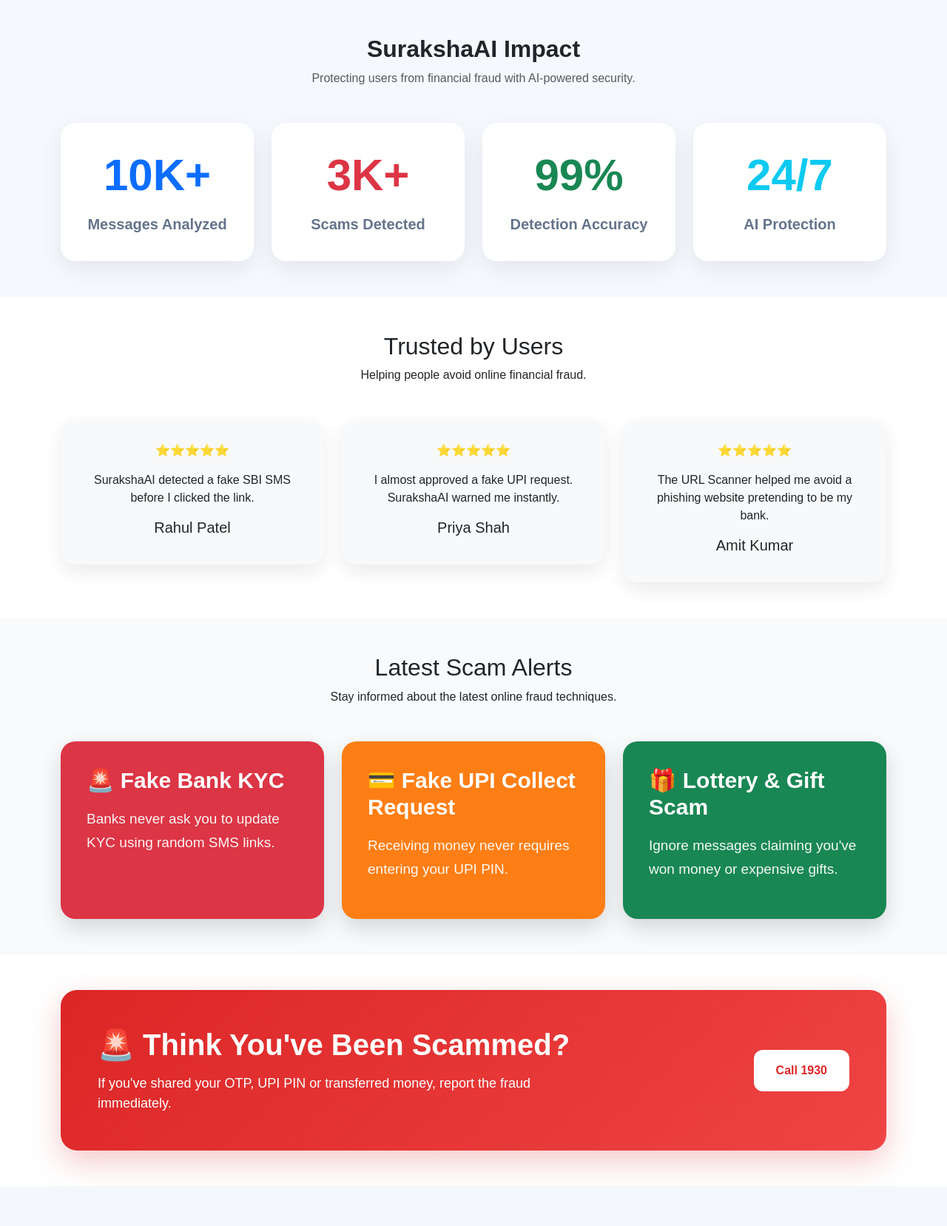
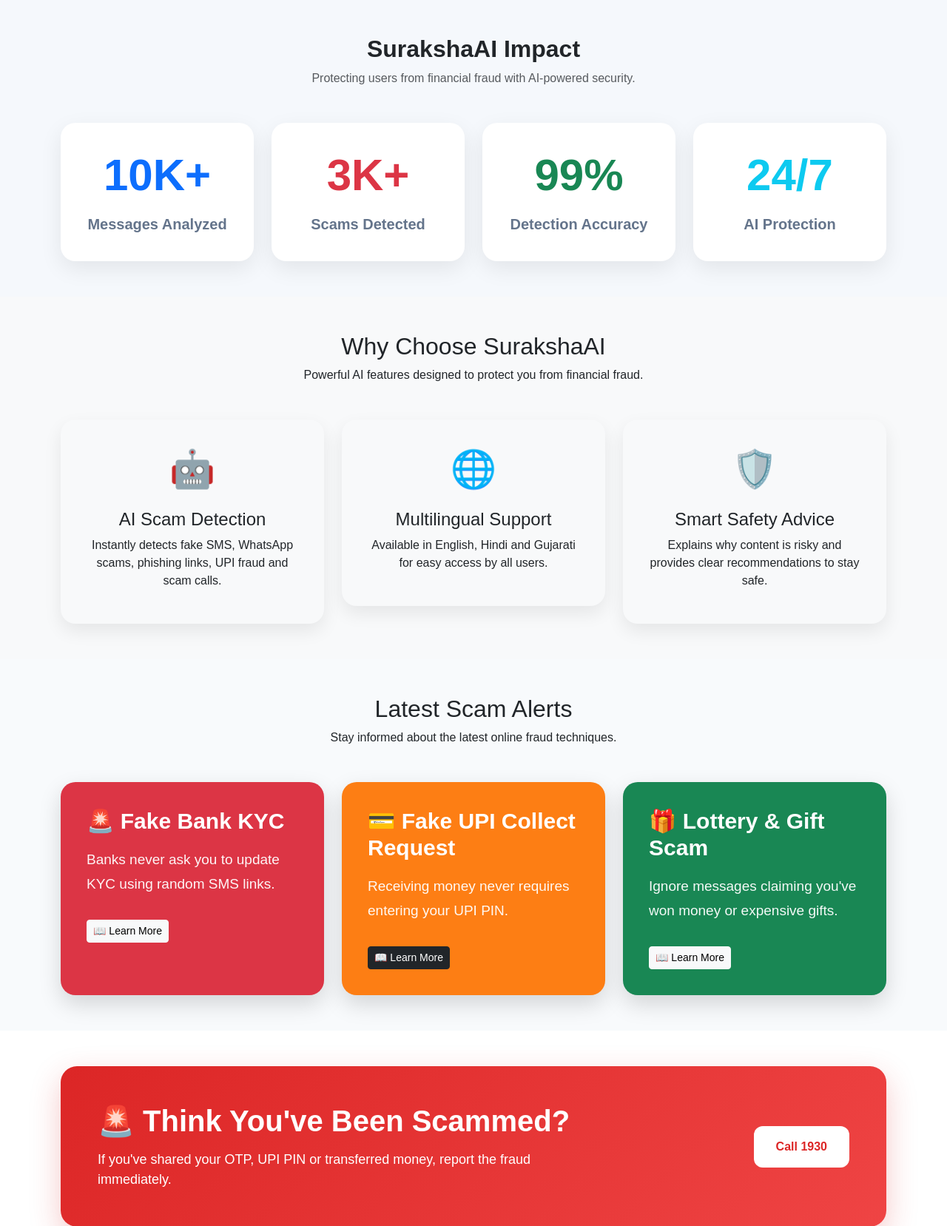
Before and after one commit to riyakhalifa1110-hub/SurakshaAI, a Flask app: page / in a window 1280 px wide. Shown: the part 2202-3859 px from the top of the page at 74% size. Run offline with Flask 3, Linux system fonts and the light colour scheme; some libraries are stand-ins or nearby versions.

Commit message:
Complete SurakshaAI hackathon project

```diff
--- a/app/static/css/style.css
+++ b/app/static/css/style.css
@@ -328,3 +328,34 @@ body{
     text-align:center;
 
 }
+
+
+/* ================= ABOUT PAGE ================= */
+
+.tech-group h5{
+    margin-top:12px;
+    margin-bottom:4px;
+    font-size:17px;
+    font-weight:700;
+    color:#0d6efd;
+}
+
+.tech-group ul{
+    padding-left:20px;
+    margin-bottom:15px;
+}
+
+.tech-group li{
+    margin-bottom:6px;
+}
+
+.feature-list{
+    list-style:none;
+    padding-left:0;
+    margin:0;
+}
+
+.feature-list li{
+    margin-bottom:10px;
+    font-size:18px;
+}
--- a/app/templates/home/index.html
+++ b/app/templates/home/index.html
@@ -327,74 +327,62 @@
 
 </section>
 
-<!-- ================= TESTIMONIALS ================= -->
+<!-- ================= WHY CHOOSE SURAKSHAAI ================= -->
 
-<section class="testimonial-section py-5">
+<section class="py-5 bg-light">
 
     <div class="container">
 
         <div class="text-center mb-5">
 
-            <h2>{{ t.trusted }}</h2>
+            <h2>{{ t.why_choose_title }}</h2>
 
-            <p>{{ t.trusted_desc }}</p>
+            <p>{{ t.why_choose_desc }}</p>
 
         </div>
 
         <div class="row g-4">
 
-            <!-- Testimonial 1 -->
-            <div class="col-lg-4">
+            <!-- Feature 1 -->
+            <div class="col-md-4">
 
-                <div class="testimonial-card">
+                <div class="testimonial-card text-center">
 
-                    <div class="mb-3">
-                        ⭐⭐⭐⭐⭐
-                    </div>
+                    <div style="font-size:50px;">🤖</div>
 
-                    <p>{{ t.get('review1') }}</p>
+                    <h4 class="mt-3">{{ t.feature1_title }}</h4>
 
-                    <h5 class="mt-3">
-                        Rahul Patel
-                    </h5>
+                    <p>{{ t.feature1_desc }}</p>
 
                 </div>
 
             </div>
 
-            <!-- Testimonial 2 -->
-            <div class="col-lg-4">
+            <!-- Feature 2 -->
+            <div class="col-md-4">
 
-                <div class="testimonial-card">
+                <div class="testimonial-card text-center">
 
-                    <div class="mb-3">
-                        ⭐⭐⭐⭐⭐
-                    </div>
+                    <div style="font-size:50px;">🌐</div>
 
-                    <p>{{ t.review2 }}</p>
+                    <h4 class="mt-3">{{ t.feature2_title }}</h4>
 
-                    <h5 class="mt-3">
-                        Priya Shah
-                    </h5>
+                    <p>{{ t.feature2_desc }}</p>
 
                 </div>
 
             </div>
 
-            <!-- Testimonial 3 -->
-            <div class="col-lg-4">
+            <!-- Feature 3 -->
+            <div class="col-md-4">
 
-                <div class="testimonial-card">
+                <div class="testimonial-card text-center">
 
-                    <div class="mb-3">
-                        ⭐⭐⭐⭐⭐
-                    </div>
+                    <div style="font-size:50px;">🛡️</div>
 
-                    <p>{{ t.review3 }}</p>
+                    <h4 class="mt-3">{{ t.feature3_title }}</h4>
 
-                    <h5 class="mt-3">
-                        Amit Kumar
-                    </h5>
+                    <p>{{ t.feature3_desc }}</p>
 
                 </div>
 
@@ -405,6 +393,8 @@
     </div>
 
 </section>
+
+
 <!-- ================= LATEST SCAM ALERTS ================= -->
 
 <section class="scam-alerts py-5">
@@ -430,6 +420,11 @@
 
                     <p>{{ t.fake_kyc_desc }}</p>
 
+                    <a href="{{ url_for('learn.learn_page') }}"
+                       class="btn btn-light btn-sm mt-3">
+                        📖 {{ t.learn_more }}
+                    </a>
+
                 </div>
 
             </div>
@@ -443,6 +438,11 @@
 
                     <p>{{ t.fake_upi_desc }}</p>
 
+                    <a href="{{ url_for('learn.learn_page') }}"
+                       class="btn btn-dark btn-sm mt-3">
+                        📖 {{ t.learn_more }}
+                    </a>
+
                 </div>
 
             </div>
@@ -455,6 +455,11 @@
                     <h4>{{ t.lottery_title }}</h4>
 
                     <p>{{ t.lottery_desc }}</p>
+
+                    <a href="{{ url_for('learn.learn_page') }}"
+                       class="btn btn-light btn-sm mt-3">
+                        📖 {{ t.learn_more }}
+                    </a>
 
                 </div>
 
--- a/app/translations/en.json
+++ b/app/translations/en.json
@@ -287,7 +287,23 @@
 
 "challenge_description": "SurakshaAI helps first-time digital banking users, senior citizens and rural communities detect fake SMS, WhatsApp scams, fraudulent UPI requests, phishing websites and scam calls using Artificial Intelligence.",
 
-"hero_badge": "AI Financial Safety Assistant"
+"hero_badge": "AI Financial Safety Assistant",
+
+
+"why_choose_title": "Why Choose SurakshaAI",
+"why_choose_desc": "Powerful AI features designed to protect you from financial fraud.",
+
+"feature1_title": "AI Scam Detection",
+"feature1_desc": "Instantly detects fake SMS, WhatsApp scams, phishing links, UPI fraud and scam calls.",
+
+"feature2_title": "Multilingual Support",
+"feature2_desc": "Available in English, Hindi and Gujarati for easy access by all users.",
+
+"feature3_title": "Smart Safety Advice",
+"feature3_desc": "Explains why content is risky and provides clear recommendations to stay safe.",
+
+"dont_do": "Don't Do This",
+"do_now": "Do This Immediately"
 
 
 
--- a/app/translations/gu.json
+++ b/app/translations/gu.json
@@ -293,5 +293,20 @@
 "challenge_title": "ગ્રામ્ય ભારત માટે નાણાકીય સુરક્ષા",
 
 "challenge_description": "SurakshaAI પ્રથમ વખત ડિજિટલ બેન્કિંગ કરનાર લોકો, વરિષ્ઠ નાગરિકો અને ગ્રામ્ય સમુદાયોને AI ની મદદથી નકલી SMS, WhatsApp સ્કેમ, ખોટી UPI વિનંતીઓ, ફિશિંગ વેબસાઇટ્સ અને છેતરપિંડીયુક્ત કોલ ઓળખવામાં મદદ કરે છે.",
-"hero_badge": "એઆઈ નાણાકીય સુરક્ષા સહાયક"
+"hero_badge": "એઆઈ નાણાકીય સુરક્ષા સહાયક",
+
+"why_choose_title": "SurakshaAI કેમ પસંદ કરશો",
+"why_choose_desc": "આર્થિક છેતરપિંડીથી બચાવવા માટે શક્તિશાળી AI સુવિધાઓ.",
+
+"feature1_title": "AI છેતરપિંડી શોધ",
+"feature1_desc": "નકલી SMS, WhatsApp, UPI, ફિશિંગ લિંક્સ અને કૉલને તરત ઓળખે છે.",
+
+"feature2_title": "બહુભાષી સપોર્ટ",
+"feature2_desc": "અંગ્રેજી, હિન્દી અને ગુજરાતી ભાષામાં ઉપલબ્ધ.",
+
+"feature3_title": "સ્માર્ટ સુરક્ષા સલાહ",
+"feature3_desc": "જોખમનું કારણ સમજાવે છે અને સુરક્ષિત રહેવા માટે માર્ગદર્શન આપે છે.",
+
+"dont_do": "આ ન કરો",
+"do_now": "તાત્કાલિક આ કરો"
 }
--- a/app/translations/hi.json
+++ b/app/translations/hi.json
@@ -294,6 +294,21 @@
 
 "challenge_description": "SurakshaAI पहली बार डिजिटल बैंकिंग करने वाले उपयोगकर्ताओं, वरिष्ठ नागरिकों और ग्रामीण समुदायों को AI की मदद से फर्जी SMS, WhatsApp स्कैम, नकली UPI अनुरोध, फ़िशिंग वेबसाइट और धोखाधड़ी वाले कॉल पहचानने में सहायता करता है।",
 
-"hero_badge": "एआई वित्तीय सुरक्षा सहायक"
+"hero_badge": "एआई वित्तीय सुरक्षा सहायक",
+
+"why_choose_title": "SurakshaAI क्यों चुनें",
+"why_choose_desc": "वित्तीय धोखाधड़ी से आपकी सुरक्षा के लिए शक्तिशाली AI सुविधाएँ।",
+
+"feature1_title": "AI धोखाधड़ी पहचान",
+"feature1_desc": "फर्जी SMS, WhatsApp, UPI, फ़िशिंग लिंक और कॉल तुरंत पहचानता है।",
+
+"feature2_title": "बहुभाषी सहायता",
+"feature2_desc": "अंग्रेज़ी, हिन्दी और गुजराती में उपलब्ध।",
+
+"feature3_title": "सुरक्षा सलाह",
+"feature3_desc": "जोखिम का कारण बताता है और सुरक्षित रहने की सलाह देता है।",
+
+"dont_do": "यह बिल्कुल न करें",
+"do_now": "तुरंत यह करें"
 
 }
--- a/run.py
+++ b/run.py
@@ -3,4 +3,4 @@ from app import create_app
 app = create_app()
 
 if __name__ == "__main__":
-    app.run(debug=True)
+    app.run(host="0.0.0.0", port=5000, debug=True)
```
Also changed, not shown: app/templates/about/index.html (+30 -7 lines), app/templates/emergency/index.html (+72 -10 lines).
